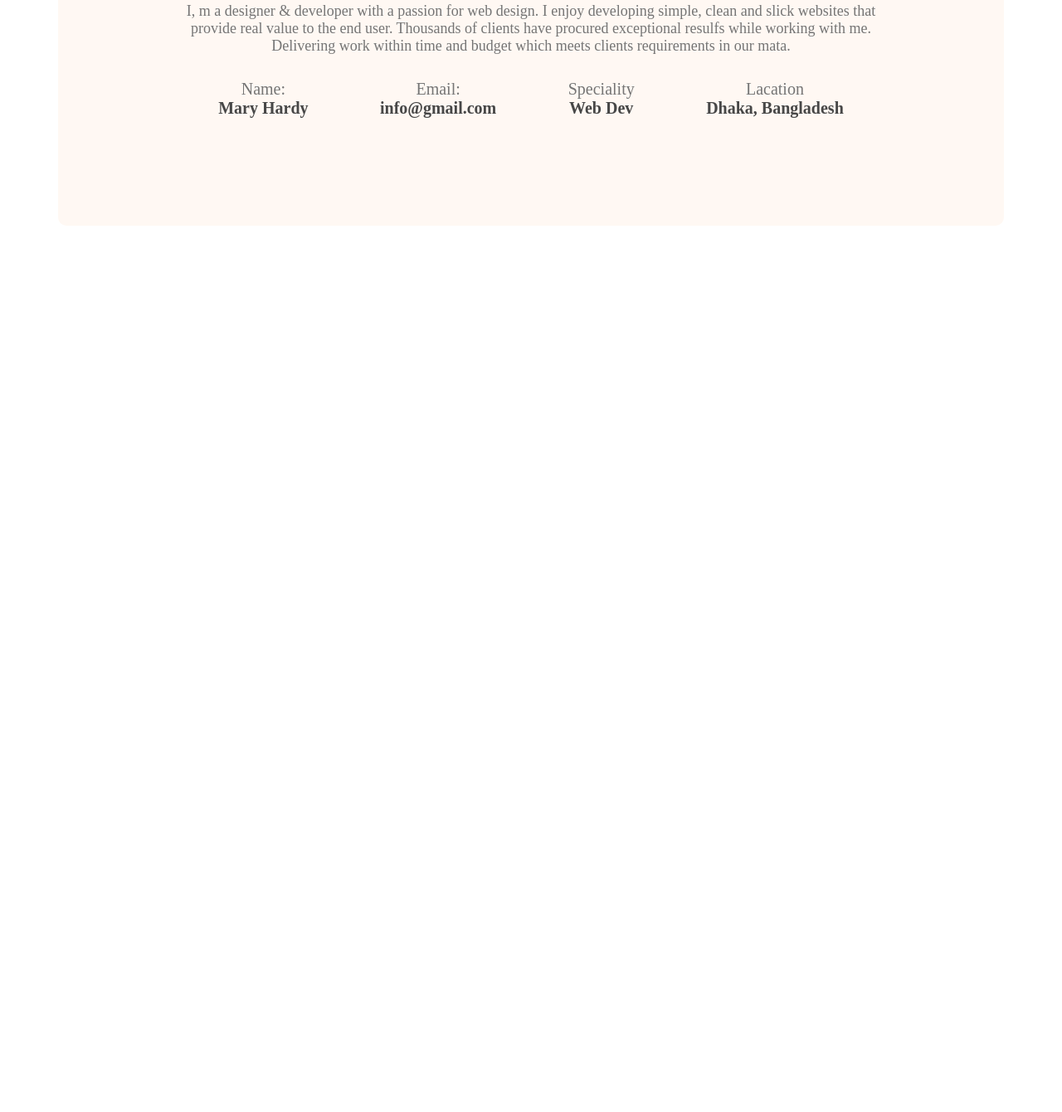
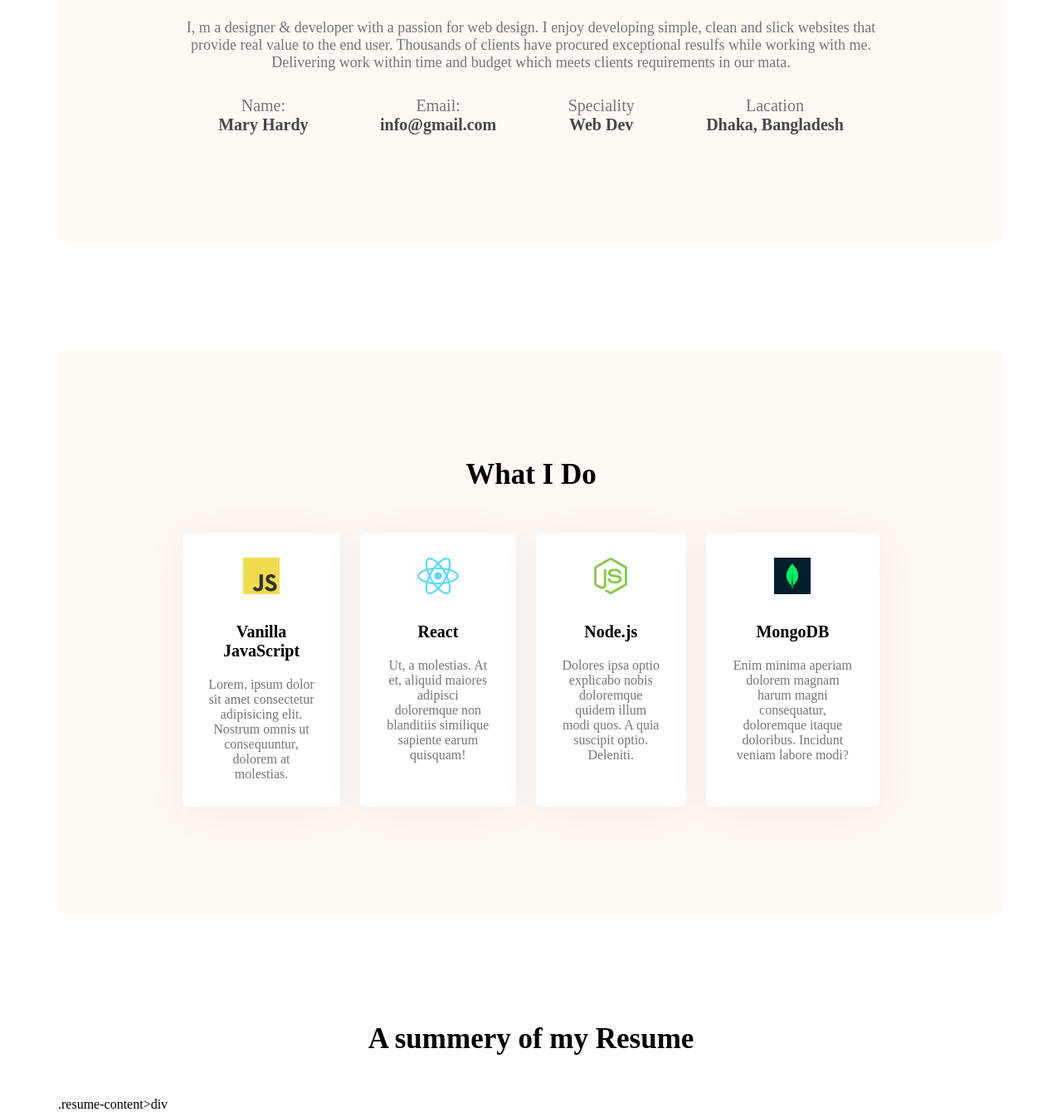
Before and after one commit to izumana17/developer-portfolio, a plain HTML site: page index.html in a window 1280 px wide. Shown: the part 1167-2507 px from the top of the page at 83% size. Before the commit the page ends 1439 px from the top, so only its background shows below. Drawn offline with Linux system fonts and the light colour scheme.

Commit message:
added new code

```diff
--- a/index.html
+++ b/index.html
@@ -53,6 +53,37 @@
             </div>
         </div>
        </section>
+       <!-- what I do -->
+       <section class="what-i-do">
+        <h3 class="section-title">What I Do</h3>
+        <div class="skills-container">
+            <div class="skill">
+                <img src="images/icons/js.png" alt="">
+                <p class="skill-title">Vanilla JavaScript</p>
+                <p class="skill-des">Lorem, ipsum dolor sit amet consectetur adipisicing elit. Nostrum omnis ut consequuntur, dolorem at molestias.</p>
+            </div>
+            <div class="skill">
+                <img src="images/icons/react.png" alt="">
+                <p class="skill-title">React</p>
+                <p class="skill-des">Ut, a molestias. At et, aliquid maiores adipisci doloremque non blanditiis similique sapiente earum quisquam!</p>
+            </div>
+            <div class="skill">
+                <img src="images/icons/nodejs.png" alt="">
+                <p class="skill-title">Node.js</p>
+                <p class="skill-des">Dolores ipsa optio explicabo nobis doloremque quidem illum modi quos. A quia suscipit optio. Deleniti.</p>
+            </div>
+            <div class="skill">
+                <img src="images/icons/mongo.png" alt="">
+                <p class="skill-title">MongoDB</p>
+                <p class="skill-des">Enim minima aperiam dolorem magnam harum magni consequatur, doloremque itaque doloribus. Incidunt veniam labore modi?</p>
+            </div>
+        </div>
+       </section>
+       <!-- resume section -->
+       <section class="resume">
+        <h3 class="section-title">A summery of my Resume</h3>
+        .resume-content>div
+       </section>
     </main>
     <footer>
 
--- a/styles/portfolio.css
+++ b/styles/portfolio.css
@@ -87,7 +87,7 @@ main{
 
 .section-title{
 text-align: center;
-margin-bottom: 30px;
+margin-bottom: 50px;
 font-size: 35px;
 font-weight: 700;
 }
@@ -110,3 +110,40 @@ font-weight: 700;
     font-size: 20px;
     color: #474747;
 }
+/* what I do */
+.what-i-do{
+    text-align: center;
+ margin-top: 130px;
+ background: #FFF8F3;
+ border-radius: 10px;
+ padding: 130px 150px;
+}
+.skills-container{
+    display: flex;
+    gap: 24px;
+
+}
+.skill{
+    background: #FFFFFF;
+    box-shadow: 0px 6px 50px rgba(0, 0, 0, 0.06);
+    border-radius: 5px;
+    padding: 30px;
+
+}
+.skill-title{
+    font-weight: 700;
+    font-size: 20px;
+    margin-top: 30px;
+    margin-bottom: 20px;
+
+}
+.skill-des{
+    color: #757575;
+}
+section{
+    margin-top: 130px;
+}
+/* resume */
+.resume{
+
+}
```
